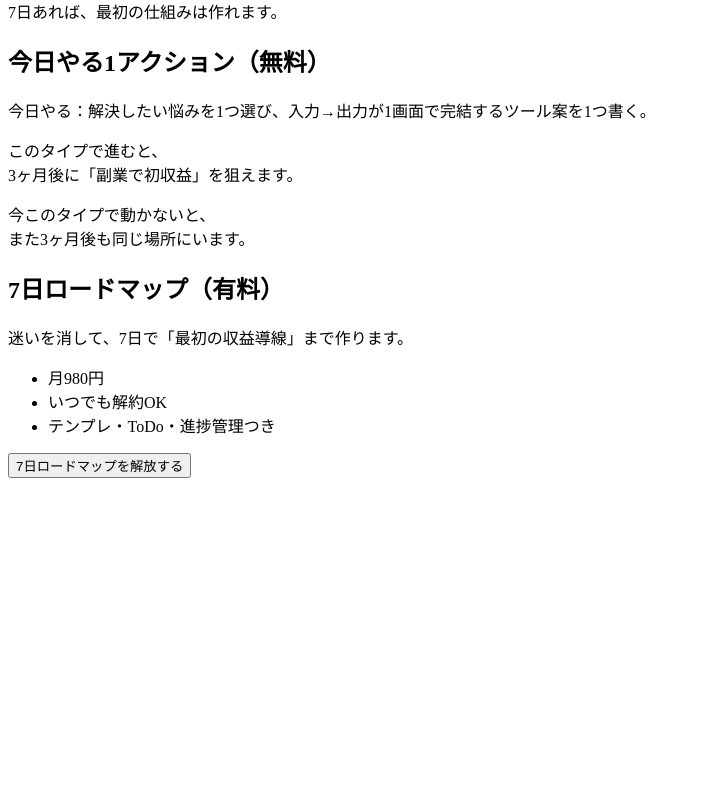
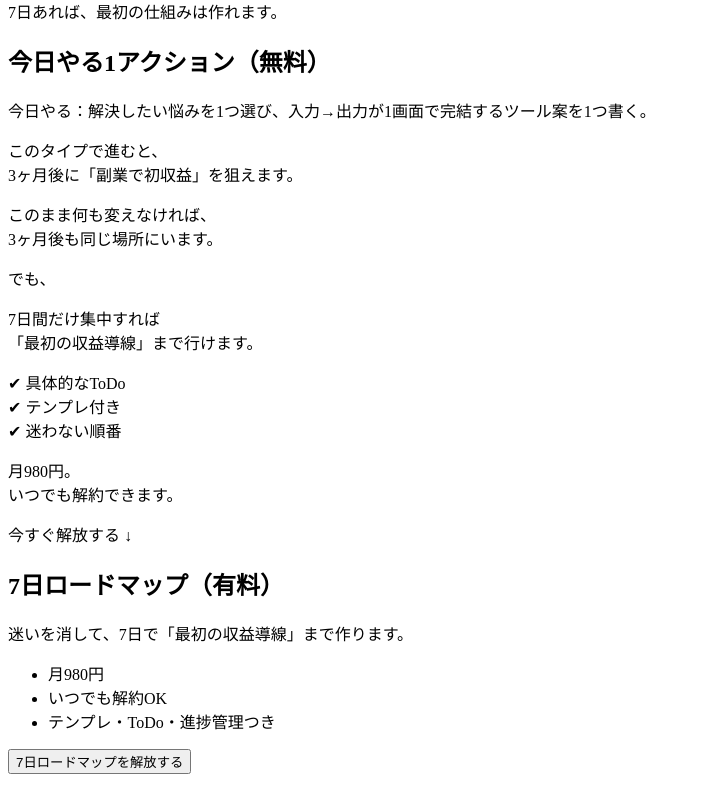
Before and after one commit to tetsuyaotsuki19730223-alt/fukugyo, a Django app: page /diagnosis/1/ in a window 1280 px wide. Shown: the part 372-1162 px from the top of the page, without its empty margins (0-701 px from the left). Before the commit the page ends 850 px from the top, so only its background shows below. Run offline with Django 4.2, Linux system fonts and the light colour scheme; a user stored in the database is signed in; data comes from the database, SQL or seed files in the repository.

Commit message:
Update copy on diagnosis result page

```diff
--- a/snippets/templates/snippets/diagnosis_result.html
+++ b/snippets/templates/snippets/diagnosis_result.html
@@ -56,10 +56,25 @@
 <p>{{ free_action }}</p>
 
 <p>このタイプで進むと、<br>
-3ヶ月後に「副業で初収益」を狙えます。</p>
+   3ヶ月後に「副業で初収益」を狙えます。</p>
 
-<p>今このタイプで動かないと、<br>
-また3ヶ月後も同じ場所にいます。</p>
+   <p>このまま何も変えなければ、<br>
+   3ヶ月後も同じ場所にいます。</p>
+
+   <p>でも、</p>
+
+   <p>7日間だけ集中すれば<br>
+   「最初の収益導線」まで行けます。</p>
+
+   <p>✔ 具体的なToDo<br>
+   ✔ テンプレ付き<br>
+   ✔ 迷わない順番</p>
+
+   <p>月980円。<br>
+   いつでも解約できます。</p>
+
+   <p>今すぐ解放する ↓</p>
+
 
 {% if is_premium %}
   <h2>7日ロードマップ（有料）</h2>
```
